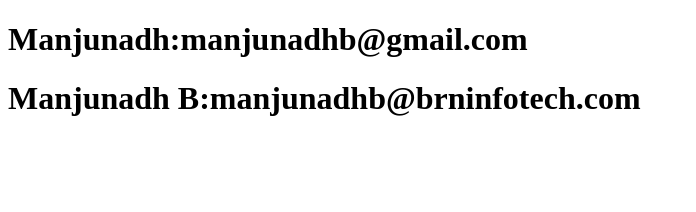
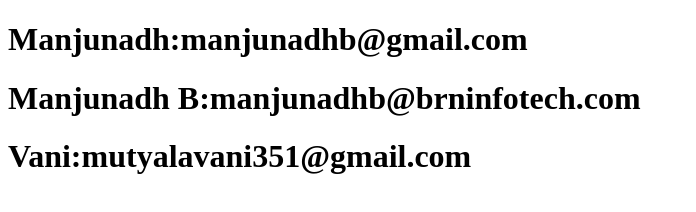
Before and after one commit to manjunadhb/emailIds, a plain HTML site: page index.html in a window 1280 px wide. Shown: the whole page, without its empty margins (0-696 px from the left). Drawn offline with Linux system fonts and the light colour scheme.

Commit message:
added vani email id

```diff
--- a/index.html
+++ b/index.html
@@ -9,6 +9,8 @@
 <body>
     <h1>Manjunadh:manjunadhb@gmail.com</h1>
     <h1>Manjunadh B:manjunadhb@brninfotech.com</h1>
+    <h1>Vani:mutyalavani351@gmail.com</h1>
+
 
 </body>
 </html>
```
